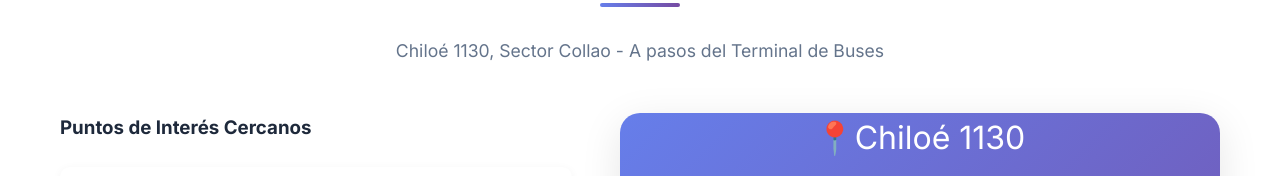
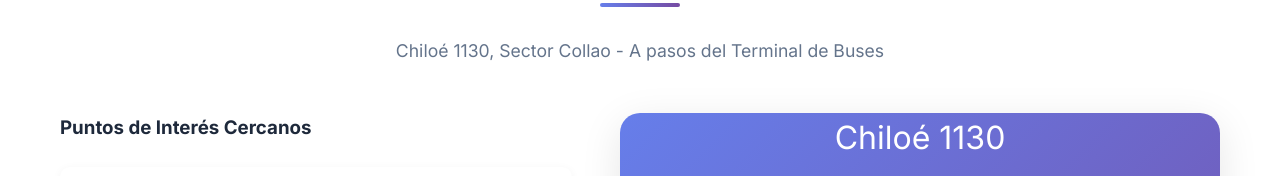
Before and after one commit to Hostalhdq/motor, a plain HTML site: page index.html in a window 1280 px wide. Shown: the part 5896-6072 px from the top of the page. Drawn offline with Linux system fonts and the light colour scheme.

Commit message:
Update index.html

```diff
--- a/index.html
+++ b/index.html
@@ -1633,7 +1633,7 @@
 
                 <div class="mapa">
                     <div style="text-align: center;">
-                        <p style="font-size: 2rem; margin-bottom: 1rem;">📍Chiloé 1130 </p>
+                        <p style="font-size: 2rem; margin-bottom: 1rem;">Chiloé 1130 </p>
                         <p><strong></strong><br>Sector Collao, Concepción</p>
                         <small style="display: block; margin-top: 1rem;"><iframe src="https://www.google.com/maps/embed?pb=!1m18!1m12!1m3!1d3194.005818024124!2d-73.016258!3d-36.818380499999996!2m3!1f0!2f0!3f0!3m2!1i1024!2i768!4f13.1!3m3!1m2!1s0x9669b417dd26739d%3A0xc0a78b0e3597146a!2sHostal%20HDQ%20Concepci%C3%B3n!5e0!3m2!1ses!2scl!4v1756734191911!5m2!1ses!2scl" width="600" height="450" style="border:0;" allowfullscreen="" loading="lazy" referrerpolicy="no-referrer-when-downgrade"></iframe></small>
                     </div>
```
